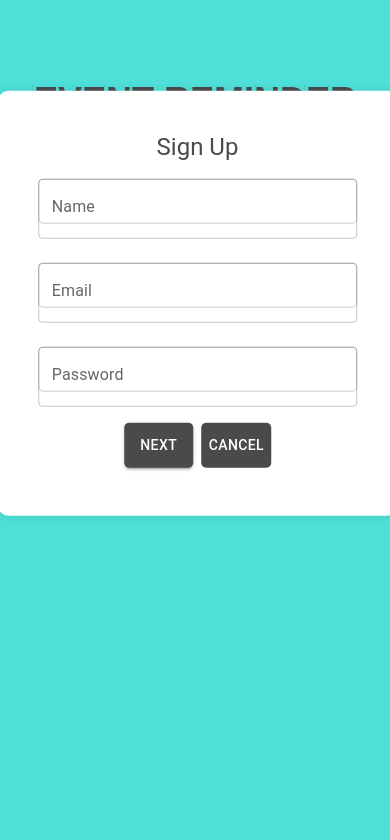
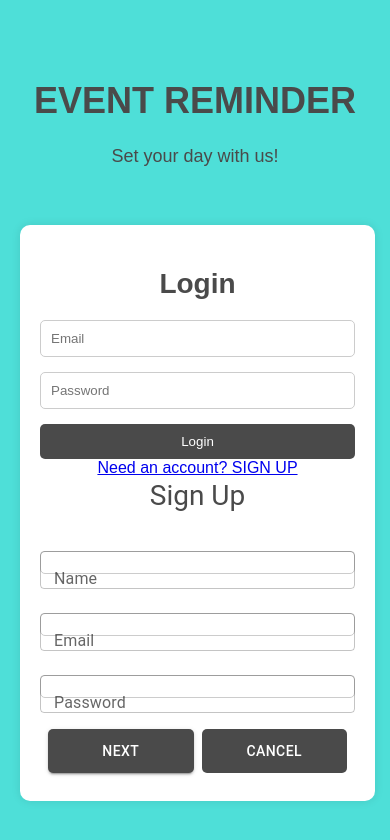
Before and after one commit to nashshsh1/group1-eventreminder, a React (Create React App) app: page / in a window 390 px wide. Both pictures are taken after a click on the link "Need an account? SIGN UP". Shown: the top 840 px of the page. Built offline with nearby package versions, Linux system fonts and the light colour scheme.

Commit message:
Update App.css

```diff
--- a/src/App.css
+++ b/src/App.css
@@ -2,29 +2,6 @@ body {
   margin: 0;
   font-family: Arial, sans-serif;
   background-color: #4EDFD8;
-}
-
-.header {
-  background-color: #b0b0b0;
-  padding: 10px 20px;
-  display: flex;
-  align-items: center;
-  justify-content: space-between;
-  border-bottom: 2px solid #4EDFD8;
-}
-
-.header .logo {
-  width: 40px;
-  height: 40px;
-  background-color: #4a4a4a;
-  border-radius: 50%;
-}
-
-.header nav a {
-  margin: 0 15px;
-  text-decoration: none;
-  color: #000;
-  font-size: 18px;
 }
 
 .container {
@@ -38,18 +15,8 @@ body {
 /* Left Section */
 .left-section {
   max-width: 50%;
-  display: flex;
-  flex-direction: column;
-  align-items: center;
   text-align: center;
-  margin-left: auto;
-  margin-right: auto;
-}
-
-
-.left-section h1,
-.left-section p {
-  margin: 0;
+  margin: auto;
 }
 
 .left-section h1 {
@@ -61,9 +28,9 @@ body {
 .left-section p {
   font-size: 18px;
   color: #4a4a4a;
-  margin-bottom: 0px;
 }
 
+/* Right Section */
 .right-section {
   background-color: #fff;
   padding: 40px;
@@ -71,6 +38,12 @@ body {
   box-shadow: 0 0 10px rgba(0, 0, 0, 0.1);
   width: 400px;
   position: relative;
+  transition: transform 0.3s ease, box-shadow 0.3s ease;
+}
+
+.right-section:hover {
+  transform: scale(1.02);
+  box-shadow: 0 0 20px rgba(0, 0, 0, 0.2);
 }
 
 .right-section h2 {
@@ -85,6 +58,14 @@ body {
   margin-bottom: 15px;
   border: 1px solid #ccc;
   border-radius: 5px;
+  transition: border-color 0.3s ease, box-shadow 0.3s ease;
+  box-sizing: border-box;
+}
+
+.right-section input:focus {
+  border-color: #4EDFD8;
+  box-shadow: 0 0 5px rgba(78, 223, 216, 0.5);
+  outline: none;
 }
 
 .right-section button {
@@ -95,69 +76,15 @@ body {
   border: none;
   border-radius: 5px;
   cursor: pointer;
+  transition: background-color 0.3s ease, transform 0.3s ease;
 }
 
-.right-section a {
-  display: block;
-  text-align: center;
-  margin-top: 15px;
-  color: #4a4a4a;
-  text-decoration: none;
+.right-section button:hover {
+  background-color: #333;
+  transform: translateY(-3px);
 }
 
-.popup {
-  position: absolute;
-  top: 50%;
-  left: 50%;
-  transform: translate(-50%, -50%);
-  width: 400px;
-  padding: 40px;
-  box-shadow: 0 0 10px rgba(0, 0, 0, 0.1);
-  border-radius: 10px;
-  background-color: #fff;
-  z-index: 1000;
-  display: flex;
-  flex-direction: column;
-  align-items: center;
-  justify-content: center;
-}
-
-.popup-content {
-  width: 100%;
-}
-
-.popup-content h2 {
-  font-size: 28px;
-  margin-bottom: 20px;
-  color: #4a4a4a;
-}
-
-.popup-content input {
-  width: calc(100% - 30px);
-  padding: 15px;
-  margin-bottom: 15px;
-  border: 1px solid #ccc;
-  border-radius: 5px;
-}
-
-.popup-content button {
-  width: 100%;
-  padding: 15px;
-  background-color: #4a4a4a;
-  color: #fff;
-  border: none;
-  border-radius: 5px;
-  cursor: pointer;
-}
-
-.close-popup {
-  cursor: pointer;
-  color: #4a4a4a;
-  text-decoration: underline;
-  float: right;
-}
-
-/* Responsive behavior */
+/* for mobile view */
 @media (max-width: 768px) {
   .container {
     flex-direction: column;
@@ -176,54 +103,30 @@ body {
   .right-section {
     width: 90%;
     padding: 20px;
-    margin: 0px auto;
-    display: flex;
-    flex-direction: column;
-    align-items: center;
-  }
-
-  .right-section h2 {
-    font-size: 24px;
-    margin: 0px 0;
+    margin: auto;
   }
 
   .right-section input,
   .right-section button {
     padding: 10px;
-    width: 100%;
-  }
-
-  .popup {
-    width: 90%;
-  }
-
-  .popup-content h2 {
-    font-size: 24px;
   }
 }
 
-.logout-btn {
-  background-color: #4a4a4a;
-  color: white;
-  padding: 10px 20px;
-  border: none;
-  border-radius: 5px;
-  cursor: pointer;
-  font-size: 16px;
+/* Shake Animation */
+@keyframes shake {
+  0%, 100% {
+    transform: translateX(0);
+  }
+  20%, 60% {
+    transform: translateX(-10px);
+  }
+  40%, 80% {
+    transform: translateX(10px);
+  }
 }
 
-.logout-btn:hover {
-  background-color: #333;
+.invalid {
+  background-color: #ff4d4d !important;
+  animation: shake 0.5s ease;
+  border: 1px solid #ff0000;
 }
-.MuiTypography-root {
-  font-weight: bold;
-}
-
-.MuiTextField-root {
-  margin-bottom: 16px;
-  width: 100%;
-}
-
-.MuiButton-root {
-  width: 100%;
-}
```
